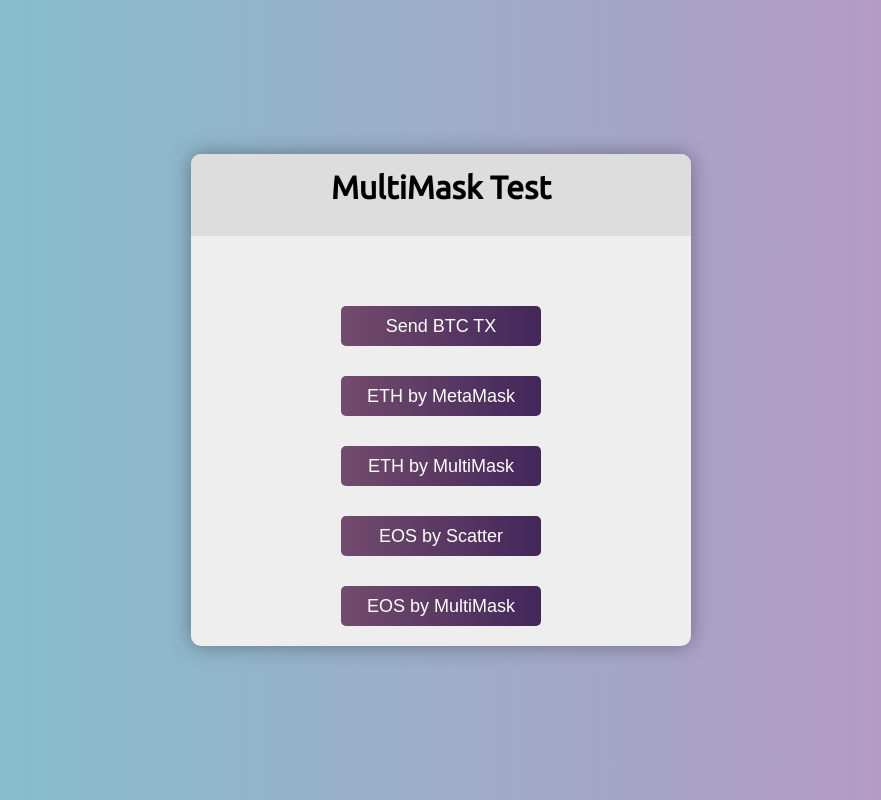
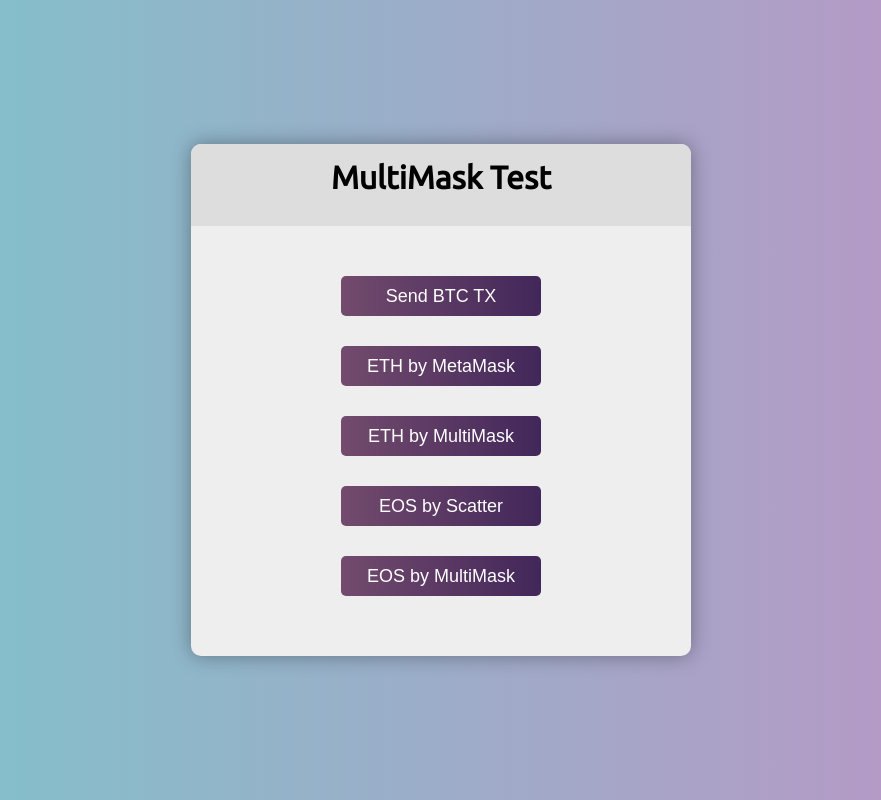
Before and after one commit to MultiMask/workaround, a React (Create React App) app: page / in a window 1280 px wide. Shown: the whole page, without its empty margins (199-1080 px from the left). Built offline with nearby package versions, Linux system fonts and the light colour scheme.

Commit message:
some style update

```diff
--- a/src/App.js
+++ b/src/App.js
@@ -243,6 +243,8 @@
   opacity: 0;
   transform: translateY(2.4rem);
   animation: showUp 0.25s cubic-bezier(0.06, 0.67, 0.37, 0.99) forwards;
+
+  padding-bottom: 40px;
 `;
 
 const Title = styled.h1`
@@ -250,7 +252,6 @@
   background: #ddd;
   margin: 0;
   padding: 15px 0 30px;
-  margin-bottom: 40px;
 `;
 
 const Item = styled.div`
```
